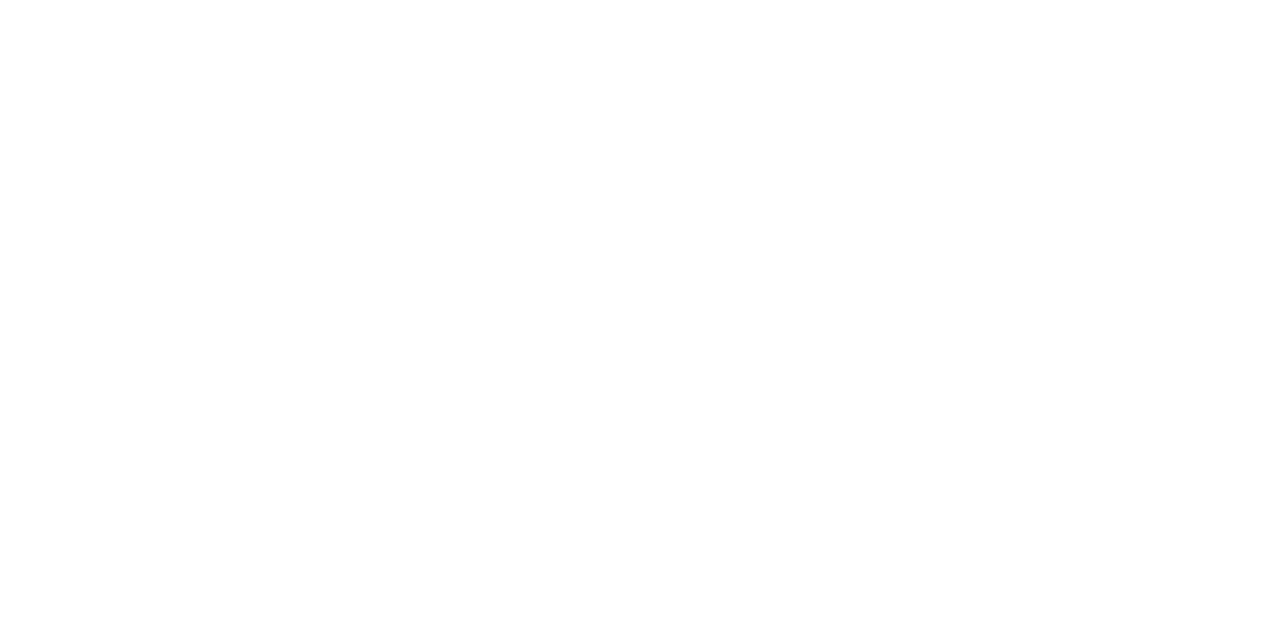
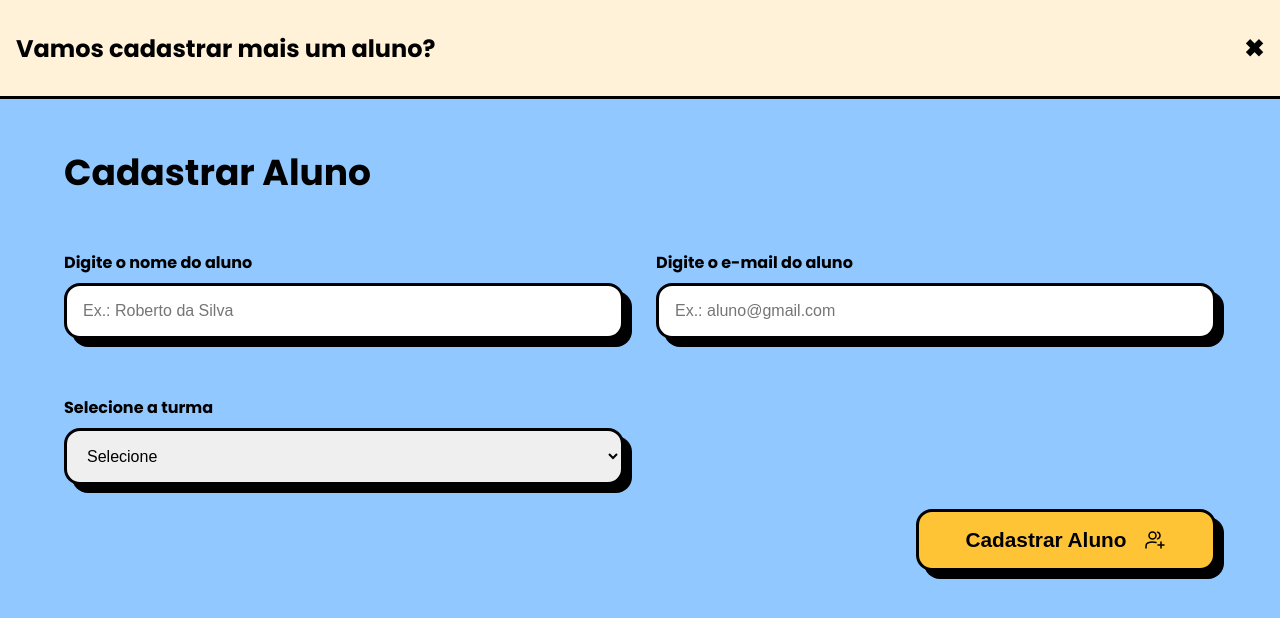
Before and after one commit to BernardoS/responde-ai, a React (Vite) app: page /professor/criar-aluno in a window 1280 px wide. Before the commit this address had no page. Shown: the top 618 px of the page. Built offline with nearby package versions, Linux system fonts and the light colour scheme.

Commit message:
Cadastro de alunos

```diff
--- a/package.json
+++ b/package.json
@@ -13,6 +13,7 @@
     "axios": "^1.8.4",
     "react": "^19.0.0",
     "react-dom": "^19.0.0",
+    "react-loading-indicators": "^1.0.0",
     "react-router-dom": "^7.5.0",
     "styled-components": "^6.1.17"
   },
--- a/src/pages/CreateQuiz/index.tsx
+++ b/src/pages/CreateQuiz/index.tsx
@@ -59,8 +59,15 @@
                                 <Label>Selecione a turma</Label>
                                 <Select name="class" value={form.class} onChange={handleChange}>
                                     <option value="">Selecione</option>
-                                    <option value="3A">3ª série A</option>
-                                    <option value="3B">3ª série B</option>
+                                    <option value="1º Ano">1º Ano</option>
+                                    <option value="2º Ano">2º Ano</option>
+                                    <option value="3º Ano">3º Ano</option>
+                                    <option value="4º Ano">4º Ano</option>
+                                    <option value="5º Ano">5º Ano</option>
+                                    <option value="6º Ano">6º Ano</option>
+                                    <option value="7º Ano">7º Ano</option>
+                                    <option value="8º Ano">8º Ano</option>
+                                    <option value="9º Ano">9º Ano</option>
                                 </Select>
                             </div>
 
--- /dev/null
+++ b/src/pages/CreateStudent/index.tsx
@@ -0,0 +1,137 @@
+import { useState } from "react";
+import { DefaultBody } from "../../components/DefaultBody";
+import { DefaultContainer } from "../../components/DefaultContainer";
+import { DefaultHeader, DefaultHeaderLink } from "../../components/DefaultHeader";
+import { DefaultTitle } from "../../components/DefaultTitle";
+import { Button, Form, FormContainer, Input, Label, Select, SmallInputGroup } from "./style";
+import AddStudent from "../../assets/add-student.svg"
+import { OrbitProgress } from "react-loading-indicators";
+import { createStudent } from "../../services/api";
+import { useNavigate } from "react-router-dom";
+
+
+function CreateStudent() {
+
+    const navigate = useNavigate();
+
+    const [form, setForm] = useState({
+        nome: '',
+        email: '',
+        turma: '',
+    });
+
+    const [loading, setLoading] = useState(false);
+
+    const handleChange = (e: { target: { name: string; value: string; }; }) => {
+        const { name, value } = e.target;
+        setForm((prev) => ({ ...prev, [name]: value }));
+    };
+
+    const handleSubmit = async (e: { preventDefault: () => void; }) => {
+        e.preventDefault();
+
+        setLoading(true);
+
+        if(form.nome != null && form.nome != undefined && form.nome == ""){
+            alert("Preencha o nome do aluno");
+            setLoading(false);
+            return;
+        }
+
+        if(form.email != null && form.email != undefined && form.email == ""){
+            alert("Preencha o e-mail do aluno");
+            setLoading(false);
+            return;
+        }
+
+        if(form.turma != null && form.turma != undefined && form.turma == ""){
+            alert("Preencha a turma do aluno");
+            setLoading(false);
+            return;
+        }
+
+        createStudent(form.nome,form.email,form.turma)
+        .then(() => {
+            setLoading(false);
+            alert("Usuário criado com sucesso !");
+            navigate("/professor/turma");
+        })
+        .catch((error)=>{
+            console.error(error);
+            setLoading(false);
+            alert("Houve um erro ao cadastrar usuário, tente novamente mais tarde")
+        });
+
+    };
+
+    return (
+        <DefaultContainer>
+            <DefaultHeader>
+                <span>Vamos cadastrar mais um aluno?</span>
+                <DefaultHeaderLink to="/professor/turmas">✖</DefaultHeaderLink>
+            </DefaultHeader>
+            <DefaultBody>
+                <DefaultTitle>
+                    <h2>Cadastrar Aluno</h2>
+                </DefaultTitle>
+                <FormContainer>
+                    <Form onSubmit={handleSubmit}>
+                        <SmallInputGroup>
+                            <div>
+                                <Label>Digite o nome do aluno</Label>
+                                <Input
+                                    type="text"
+                                    name="nome"
+                                    value={form.nome}
+                                    onChange={handleChange}
+                                    placeholder="Ex.: Roberto da Silva"
+                                />
+                            </div>
+
+                            <div>
+                                <Label>Digite o e-mail do aluno</Label>
+                                <Input
+                                    type="text"
+                                    name="email"
+                                    value={form.email}
+                                    onChange={handleChange}
+                                    placeholder="Ex.: aluno@gmail.com"
+                                />
+                            </div>
+
+                            <div>
+                                <Label>Selecione a turma</Label>
+                                <Select name="turma" value={form.turma} onChange={handleChange}>
+                                    <option value="">Selecione</option>
+                                    <option value="1º Ano">1º Ano</option>
+                                    <option value="2º Ano">2º Ano</option>
+                                    <option value="3º Ano">3º Ano</option>
+                                    <option value="4º Ano">4º Ano</option>
+                                    <option value="5º Ano">5º Ano</option>
+                                    <option value="6º Ano">6º Ano</option>
+                                    <option value="7º Ano">7º Ano</option>
+                                    <option value="8º Ano">8º Ano</option>
+                                    <option value="9º Ano">9º Ano</option>
+                                </Select>
+                            </div>
+
+                        </SmallInputGroup>
+
+                        {loading ? (
+                            <Button type="button">
+                                <OrbitProgress color="#000" size="small" />
+                            </Button>
+                            ) : (
+                            <Button type="submit" >
+                                Cadastrar Aluno <img src={AddStudent} alt="ícone de gerar quiz" />
+                            </Button>)}
+
+                    </Form>
+                </FormContainer>
+
+            </DefaultBody>
+        </DefaultContainer>
+    );
+}
+
+export default CreateStudent;
--- /dev/null
+++ b/src/pages/CreateStudent/style.tsx
@@ -0,0 +1,107 @@
+import styled from "styled-components";
+import { device } from "../../utils/layoutBreakpoints";
+
+export const FormContainer = styled.div`
+    display: flex;
+    width: 100%;
+`;
+
+export const Form = styled.form`
+    display: flex;
+    flex-direction: column;
+    justify-content: center;
+    width: 100%;
+`;
+
+export const Label = styled.label`
+  font-weight: bold;
+  display: block;
+  margin-bottom: 0.5rem;
+`;
+
+export const Select = styled.select`
+  width: 100%;
+  padding: 1rem;
+  border-radius: 1rem;
+  border: none;
+  margin-bottom: 1.5rem;
+  font-size: 1rem;
+  border: 3px solid black;
+  box-shadow: 8px 8px 0 #000;
+`;
+
+export const Input = styled.input`
+  width: 100%;
+  padding: 1rem;
+  border-radius: 1rem;
+  border: none;
+  margin-bottom: 1.5rem;
+  font-size: 1rem;
+  box-sizing: border-box;
+  border: 3px solid black;
+  box-shadow: 8px 8px 0 #000;
+`;
+
+export const TextArea = styled.textarea`
+  width: 100%;
+  box-sizing: border-box;
+  padding: 1rem;
+  border-radius: 1rem;
+  border: none;
+  font-size: 1rem;
+  resize: none;
+  height: 100px;
+  margin-bottom: 1.5rem;
+  border: 3px solid black;
+  box-shadow: 8px 8px 0 #000;
+`;
+
+export const Button = styled.button`
+    background-color: #ffc436;
+    color: black;
+    font-weight: bold;
+    padding: 1rem;
+    font-size: 1.3rem;
+    border: none;
+    border-radius: 1rem;
+    border: 3px solid black;
+    box-shadow: 8px 8px 0 #000;
+    cursor: pointer;
+    display: flex;
+    align-items: center;
+    justify-content: center;
+    align-self: flex-end;
+    min-width: 300px;
+
+    span{
+        font-size: 6px;
+    }
+    img{
+        width: 24px;
+        height: 24px;
+        margin-left: 16px;
+    }
+    &:hover, &:focus, &:active {
+        animation: shake-vertical 0.5s ease-in-out forwards;
+    }
+    @media ${device.tablet} {
+        width: 100%;
+        min-width: unset;
+    }
+
+`;
+
+export const SmallInputGroup = styled.div`
+    display: grid;
+    grid-template-columns: repeat(2, minmax(250px, 1fr));
+    gap: 32px;
+    @media ${device.tablet} {
+        grid-template-columns: 1fr;
+        gap: 8px;
+    }
+`
+export const LargeInputGroup = styled.div`
+    display: flex;
+    flex-direction: column;
+    width: 100%;
+`
--- a/src/pages/TeacherClasses/index.tsx
+++ b/src/pages/TeacherClasses/index.tsx
@@ -7,6 +7,7 @@
 import ClassListItem from "../../components/ClassListItem";
 import { AddStudentButton, ClassCardContainer } from "./style";
 import AddStudent from "../../assets/add-student.svg";
+import { useNavigate } from "react-router-dom";
 
 interface StudentClass {
     turma: string;
@@ -16,6 +17,8 @@
 function TeacherClasses() {
 
     const [classes, setClasses] = useState<StudentClass[]>();
+
+    const navigate = useNavigate();
 
     useEffect(() => {
         const fetchData = async () => {
@@ -35,7 +38,7 @@
             <DefaultBody>
                 <DefaultTitle>
                     <h2>Turmas e Alunos</h2>
-                    <AddStudentButton>
+                    <AddStudentButton onClick={() => navigate("/professor/criar-aluno")}>
                         <img src={AddStudent} alt="Adicionar Aluno" />
                         Adicionar Aluno
                     </AddStudentButton>
--- a/src/routes/MainRouter.tsx
+++ b/src/routes/MainRouter.tsx
@@ -11,6 +11,7 @@
 import ClassDetail from "../pages/ClassDetail/index.tsx";
 import Teacherlogin from "../pages/TeacherLogin/index.tsx";
 import Studentlogin from "../pages/StudentLogin/index.tsx";
+import CreateStudent from "../pages/CreateStudent/index.tsx";
 
 
 function MainRouter() {
@@ -25,6 +26,7 @@
         <Route path="/professor/home" element={<TeacherHome/>} />
         <Route path="/professor/perfil" element={<TeacherProfile/>} />
         <Route path="/professor/criar-quiz" element={<CreateQuiz/>} />
+        <Route path="/professor/criar-aluno" element={<CreateStudent/>} />
         <Route path="/professor/turmas" element={<TeacherClasses/>} />
         <Route path="/professor/turmas/:turma" element={<ClassDetail/>} />
 
--- a/src/services/api.ts
+++ b/src/services/api.ts
@@ -37,5 +37,23 @@
     }
 }
 
+export const createStudent = async (nome:string, email:string, turma:string) =>{
+
+  const userData = {
+    nome,
+    email,
+    turma,
+    tipo:"aluno"
+  }
+
+  try {
+    const response = await api.post('/usuarios', userData);
+    return response.data;
+  } catch (error) {
+    console.error("Erro ao buscar usuário:", error);
+  }
+
+}
+
 
 export default api;
```
Also changed, not shown: 1 other file (tests, documents, lock files or other folders).
